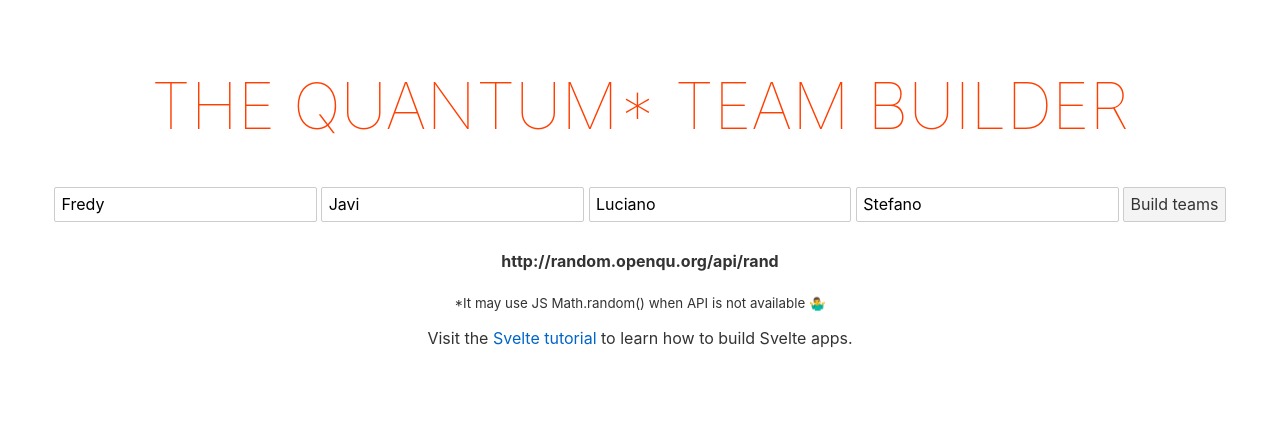
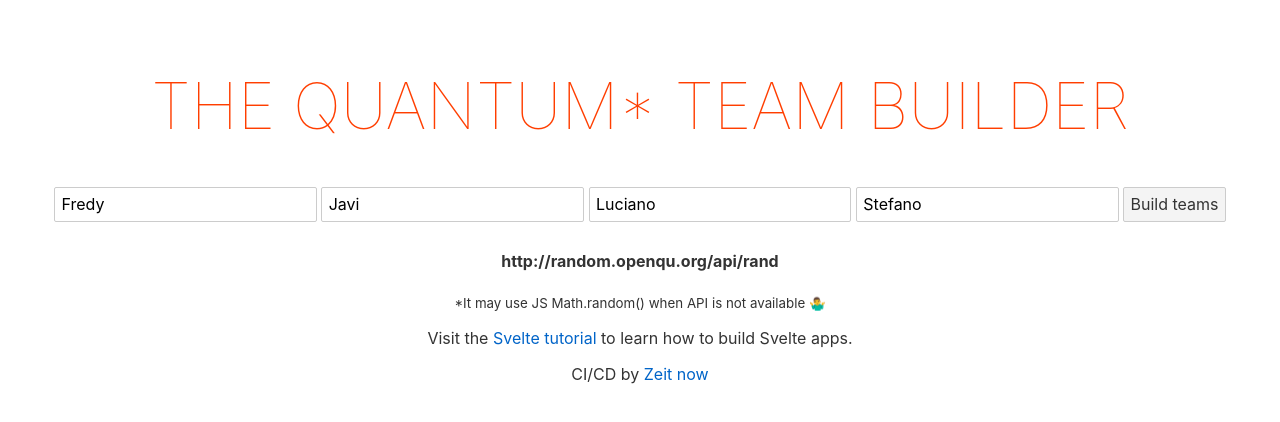
Before and after one commit to lucianodelucchi/quantum-team, a Svelte app: page / in a window 1280 px wide. Shown: the top 422 px of the page. Built offline with nearby package versions, Linux system fonts and the light colour scheme.

Commit message:
Added footer info

```diff
--- a/src/App.svelte
+++ b/src/App.svelte
@@ -106,4 +106,5 @@
     <a href="https://svelte.dev/tutorial">Svelte tutorial</a>
     to learn how to build Svelte apps.
   </p>
+  <p>CI/CD by <a href="https://zeit.co/">Zeit now</a></p>
 </main>
```
